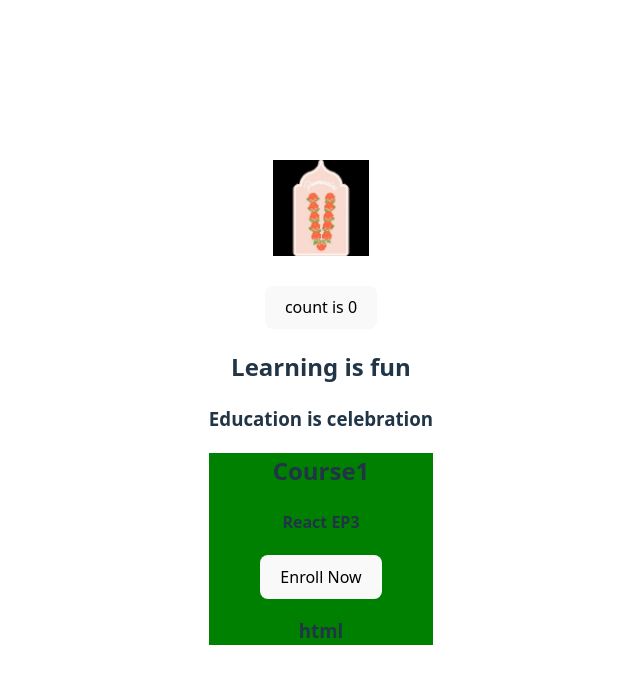
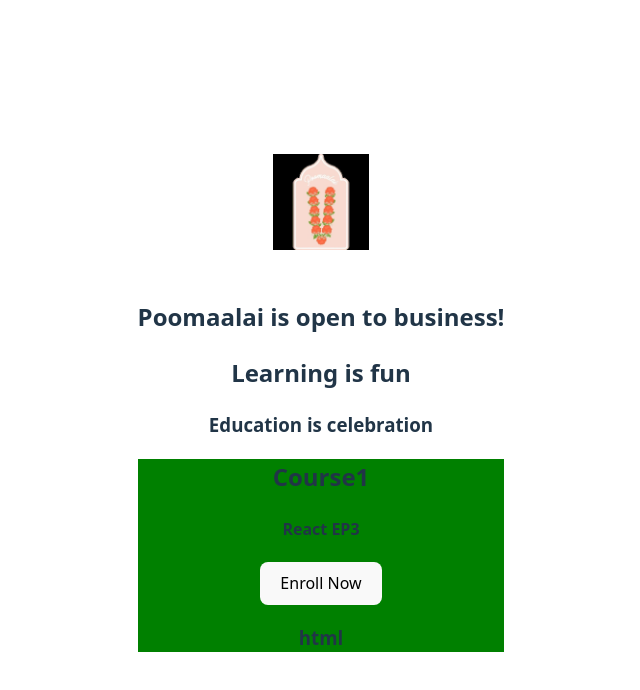
Before and after one commit to ponpriya/react-app, a React (Vite) app: page / in a window 1280 px wide. Shown: the top 690 px of the page, without its empty margins (319-959 px from the left). Built offline with nearby package versions, Linux system fonts and the light colour scheme.

Commit message:
Modified Contents

```diff
--- a/src/App.jsx
+++ b/src/App.jsx
@@ -17,9 +17,7 @@ function App() {
         </a>
       </div>
       <div >
-        <button onClick={() => setCount((count) => count + 1)}>
-          count is {count}
-        </button>
+       <h2>Poomaalai is open to business!</h2>
       </div>
       <NavBar></NavBar>
       <Course></Course>
```
